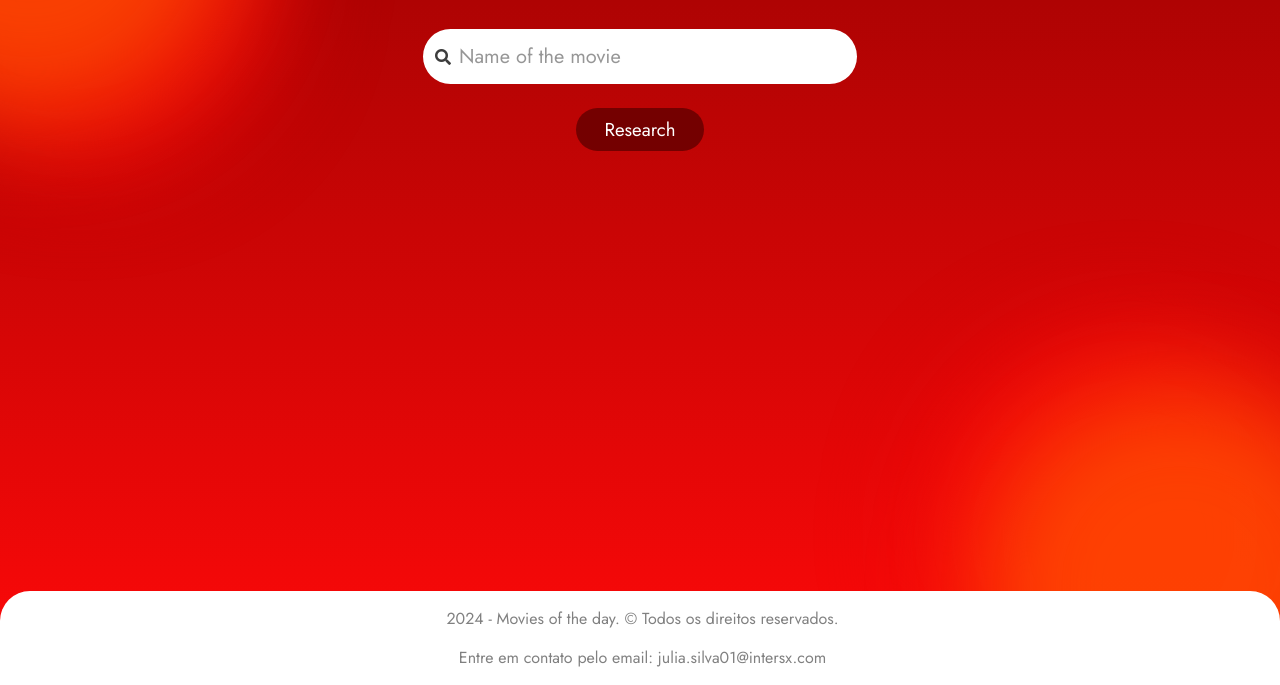
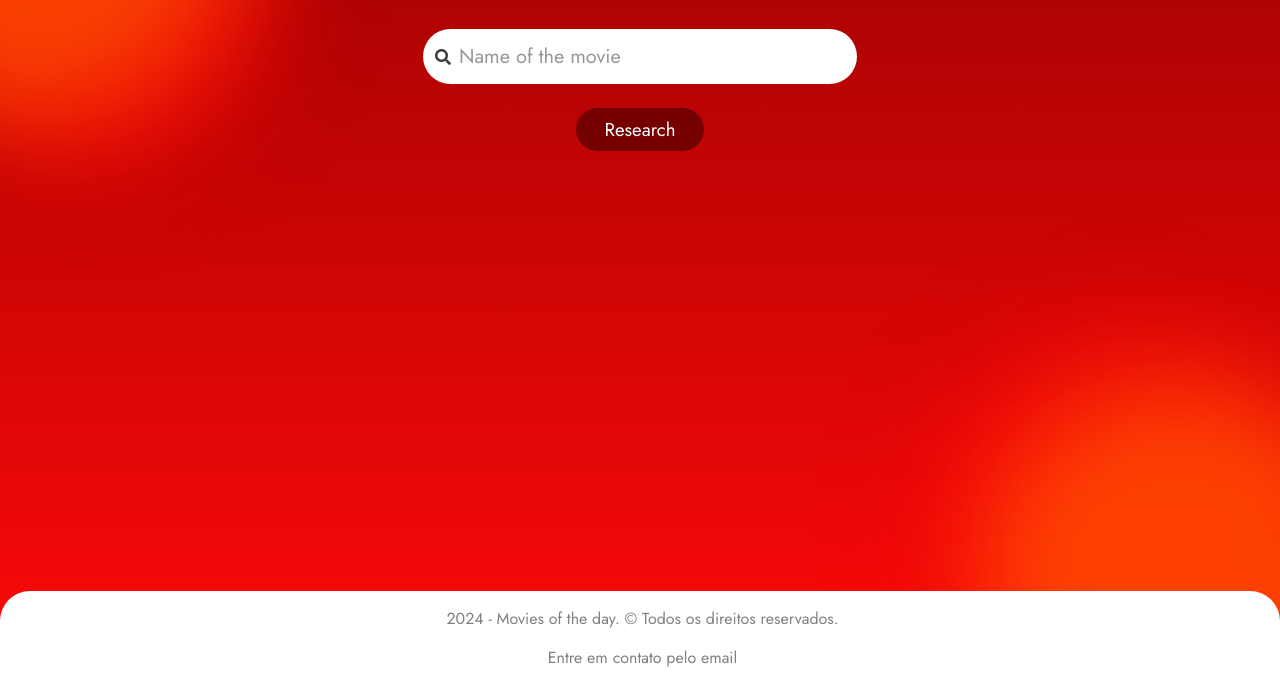
Before and after one commit to Juia00/Movies-with-Alura, a plain HTML site: page index.html in a window 1280 px wide. Shown: the part 115-800 px from the top of the page. Drawn offline with Linux system fonts and the light colour scheme; a web font is replaced by a local one.

Commit message:
Update index.html

```diff
--- a/index.html
+++ b/index.html
@@ -44,7 +44,7 @@
 
     <footer>
         <p> 2024 - Movies of the day. © Todos os direitos reservados.</p>
-        <p> Entre em contato pelo email: julia.silva01@intersx.com</p>
+        <p> Entre em contato pelo email</p>
     </footer>
     <script src="dados.js"></script>
     <script src="app.js"></script>
```
